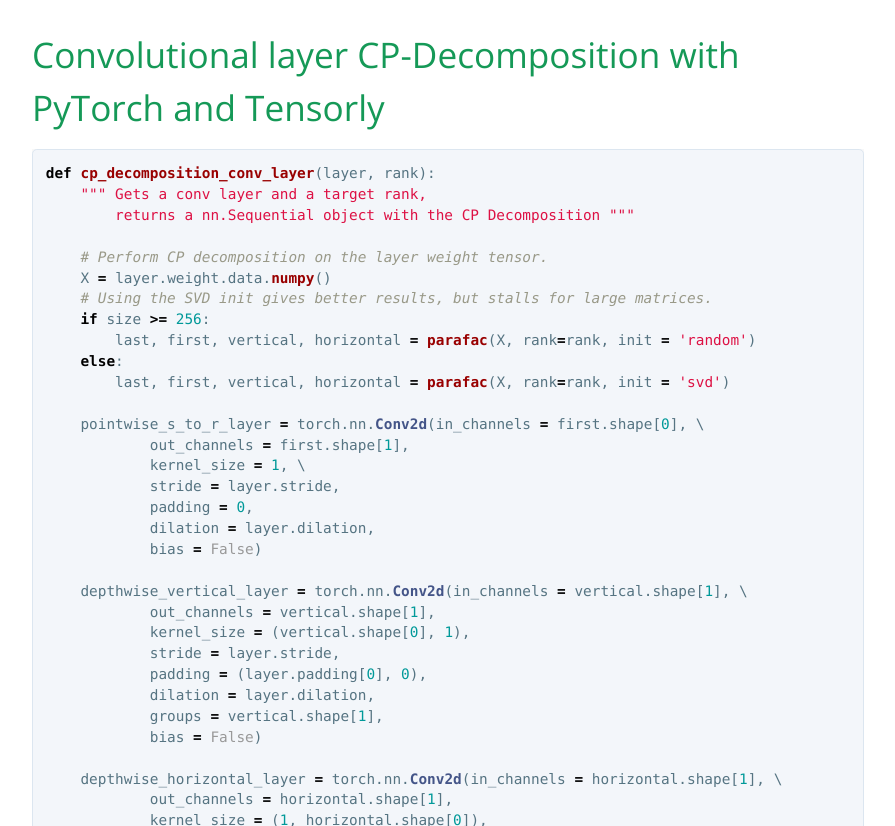
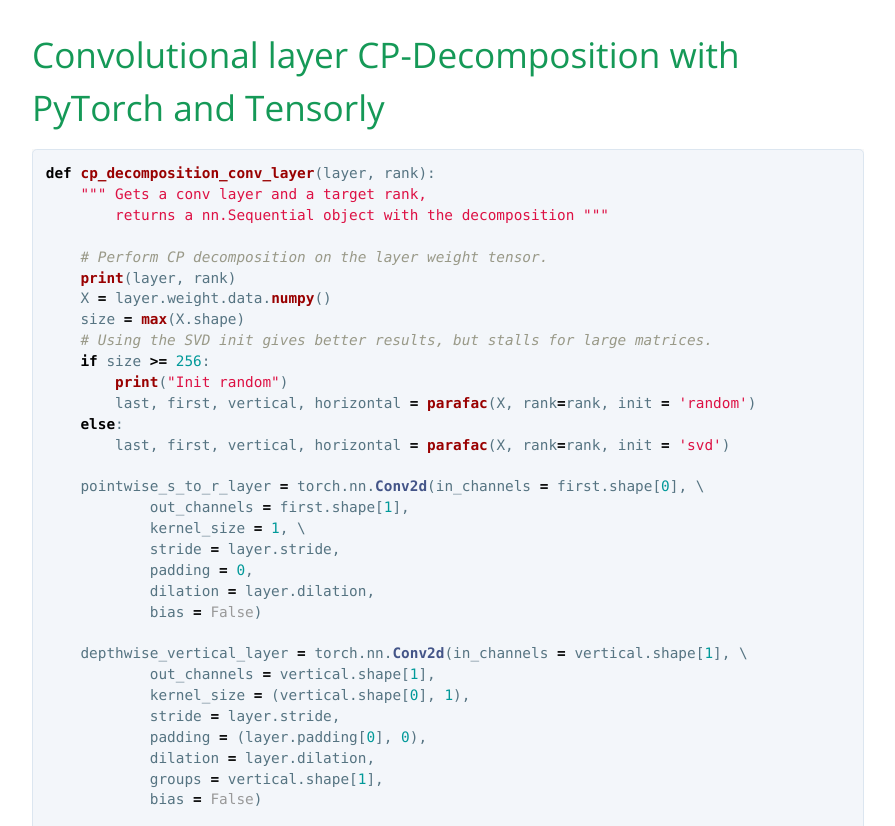
Before and after one commit to jacobgil/jacobgil.github.io, a Jekyll site: the page built from _posts/2018-01-23-tensor-decompositions-deep-neural-networks.md, in a window 1280 px wide and 900 px high, scrolled down 5071 px, cut to the strip 74-900 px from the top of the window. Shown: the whole strip, without its empty margins (192-1087 px from the left). Built offline with Jekyll 4.4.1, drawn with Linux system fonts in a browser that asks for light colours; our own code applies the rules of GitHub Pages for plain Markdown files; formulas are drawn with MathJax 3; comment, search, counter and statistics services are not loaded; some of the changed text lies outside the part shown.

Commit message:
Github link

````diff
--- a/_posts/2018-01-23-tensor-decompositions-deep-neural-networks.md
+++ b/_posts/2018-01-23-tensor-decompositions-deep-neural-networks.md
@@ -155,12 +155,15 @@
 ```python
 def cp_decomposition_conv_layer(layer, rank):
     """ Gets a conv layer and a target rank,
-        returns a nn.Sequential object with the CP Decomposition """
+        returns a nn.Sequential object with the decomposition """
 
     # Perform CP decomposition on the layer weight tensor.
+    print(layer, rank)
     X = layer.weight.data.numpy()
+    size = max(X.shape)
     # Using the SVD init gives better results, but stalls for large matrices.
     if size >= 256:
+        print("Init random")
         last, first, vertical, horizontal = parafac(X, rank=rank, init = 'random')
     else:
         last, first, vertical, horizontal = parafac(X, rank=rank, init = 'svd')
@@ -307,7 +310,7 @@
     """
 
     ranks = estimate_ranks(layer)
-
+    print(layer, "VBMF Estimated ranks", ranks)
     core, [last, first] = \
         partial_tucker(layer.weight.data.numpy(), \
             modes=[0, 1], ranks=ranks, init='svd')
@@ -353,7 +356,6 @@
 
     new_layers = [first_layer, core_layer, last_layer]
     return nn.Sequential(*new_layers)
-
 ```
 
 # Summary
````
Also changed, not shown: other parts of _posts/2018-01-23-tensor-decompositions-deep-neural-networks.md (+2 -2 lines).
